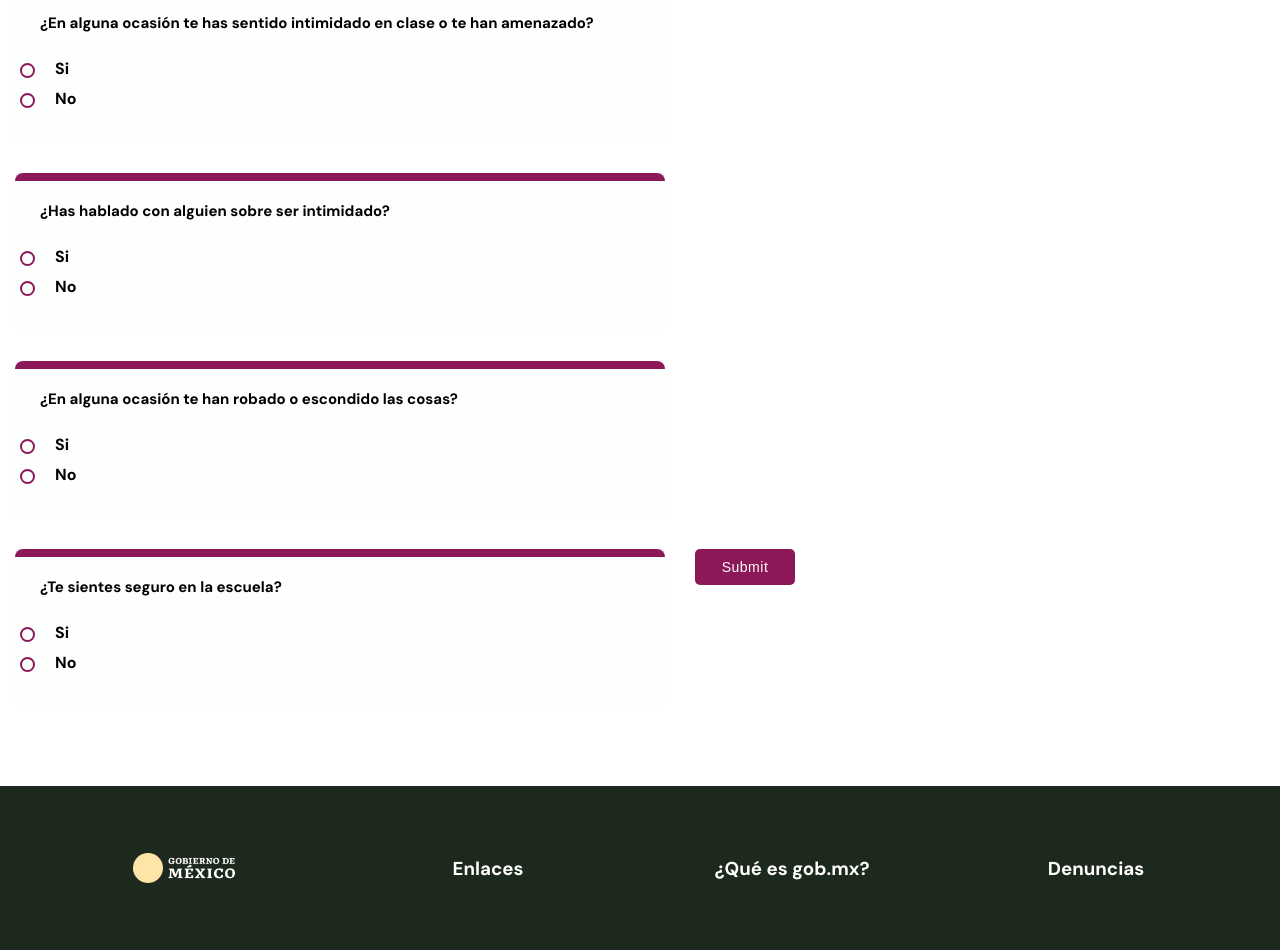
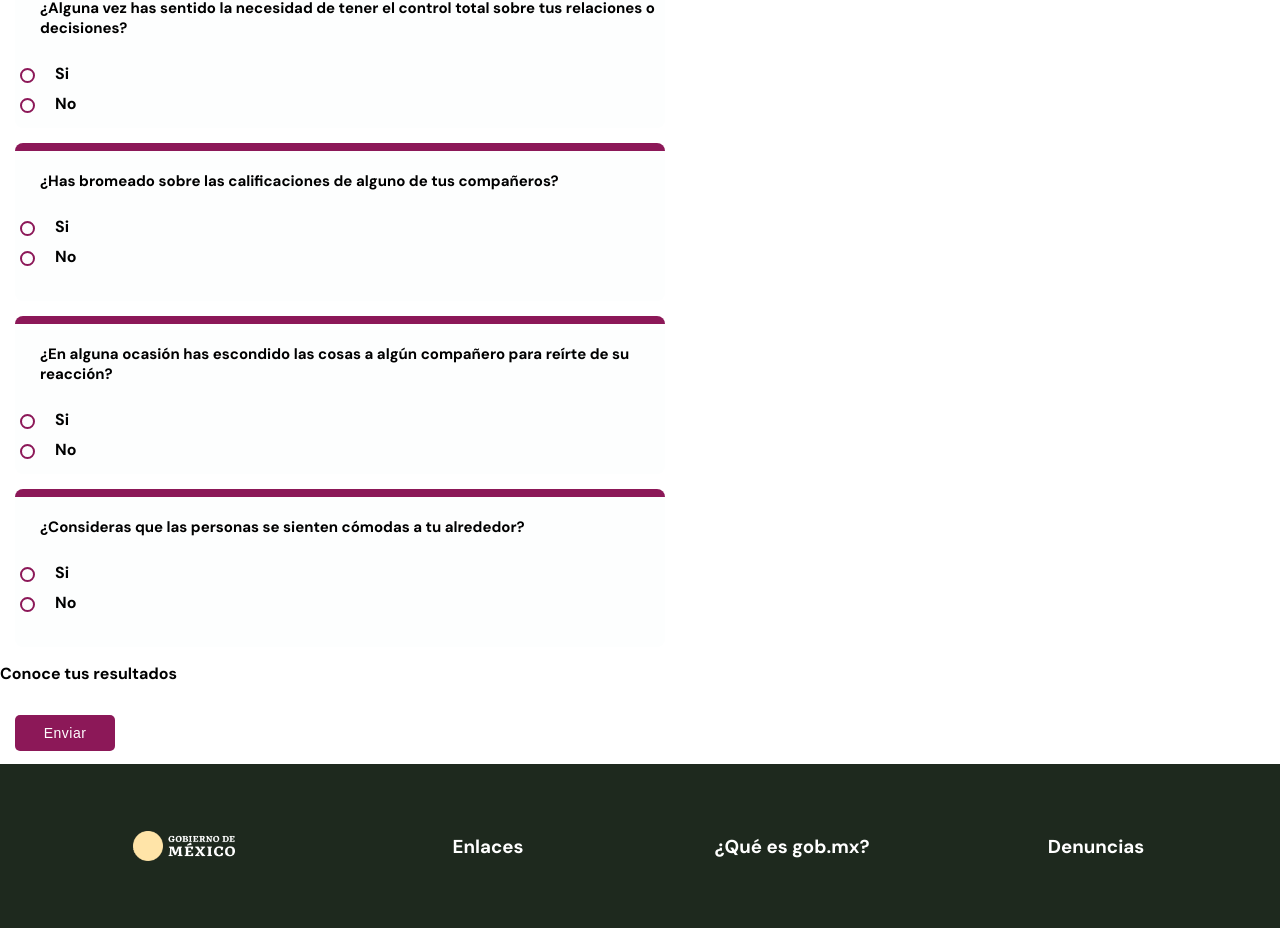
Before and after one commit to MynameisJorge04/violentometro-app, a React (Create React App) app in the folder frontend/: page /encuesta-form in a window 1280 px wide. Shown: the part 528-1478 px from the top of the page. After the commit the page ends 1456 px from the top, so only its background shows below. Built offline with nearby package versions, Linux system fonts and the light colour scheme.

Commit message:
Resultados form

```diff
--- a/frontend/src/TodoForm/form.css
+++ b/frontend/src/TodoForm/form.css
@@ -94,3 +94,39 @@
 .option label {
     cursor: pointer;
 }
+
+.alert-container {
+    position: fixed;
+    top: 50%;
+    left: 50%;
+    transform: translate(-50%, -50%);
+    width: 500px;
+    padding: 40px;
+    background-color: #fff;
+    box-shadow: 0 0 10px rgba(0, 0, 0, 0.2);
+    text-align: center;
+}
+
+.alert-title {
+    font-size: 15px;
+    margin-bottom: 10px;
+}
+
+.alert-message {
+    font-size: 14px;
+    margin-bottom: 20px;
+}
+
+.alert-button {
+    padding: 8px 16px;
+    background-color: #8C1858;
+    color: #fff;
+    border: none;
+    border-radius: 4px;
+    font-size: 14px;
+    cursor: pointer;
+}
+
+.alert-button:hover {
+    background-color: rgba(128, 128, 128, 0.86);
+}
--- a/frontend/src/TodoForm/index.js
+++ b/frontend/src/TodoForm/index.js
@@ -1,19 +1,89 @@
-import React from "react";
-import './form.css';
+import React, { useState } from "react";
+import "./form.css";
+import imgVerde from "../assets/verde.png";
+import imgAmarillo from "../assets/amarillo.png";
+import imgNaranja from "../assets/naranja.png";
+import imgRojo from "../assets/rojo.png";
+import imgMorado from "../assets/morado.png";
 
 const FormAlumno = () => {
+    const [result, setResult] = useState("");
+    const [showAlert, setShowAlert] = useState(false);
+    const [showResultAlert, setShowResultAlert] = useState(false);
+    const [imagen, setImagen] = useState("");
+
+    const handleSubmit = (event) => {
+        event.preventDefault();
+
+        // Obtener las respuestas del usuario
+        const q1 = document.querySelector('input[name="q1"]:checked')?.value;
+        const q2 = document.querySelector('input[name="q2"]:checked')?.value;
+        const q3 = document.querySelector('input[name="q3"]:checked')?.value;
+        const q4 = document.querySelector('input[name="q4"]:checked')?.value;
+        const q5 = document.querySelector('input[name="q5"]:checked')?.value;
+
+        // Validar que se hayan seleccionado todas las respuestas
+        if (q1 && q2 && q3 && q4 && q5) {
+            // Calcular el nivel del "Violentómetro"
+            let nivel = 0;
+            if (q1 === "s") nivel++;
+            if (q2 === "s") nivel++;
+            if (q3 === "s") nivel++;
+            if (q4 === "s") nivel++;
+            if (q5 === "s") nivel++;
+
+            // Mostrar el nivel en el pop-up
+            let mensaje = "";
+
+            if (nivel === 0) {
+                mensaje =
+                    "Querido usuario, permíteme informarte sobre algo muy relevante: según los datos disponibles, el nivel de violencia en esta situación es bajo. Sin embargo, te insto a ser consciente de que incluso con un nivel bajo, es esencial mantener el respeto y la cortesía en todo momento.";
+                setImagen(imgVerde);
+            } else if (nivel === 1) {
+                mensaje =
+                    "Atención, querido usuario: hemos detectado que el nivel de violencia en esta situación se cataloga como medio. Es importante que te tomes un momento para reflexionar sobre tus palabras y acciones antes de continuar.";
+                setImagen(imgNaranja);
+            } else if (nivel === 2) {
+                mensaje =
+                    "Atención, querido usuario: hemos recibido información alarmante. El nivel de violencia en esta situación se clasifica como alto. Es de suma importancia que tomemos medidas para garantizar la seguridad y el respeto mutuo.";
+                setImagen(imgRojo);
+            } else {
+                mensaje =
+                    'Querido usuario, la situación es crítica. Según la información disponible, el nivel de violencia se encuentra catalogado como "Muy Alto". En este momento, es imprescindible que prestes máxima atención a tus palabras y acciones.';
+                setImagen(imgMorado);
+            }
+
+            setResult(mensaje);
+            setShowAlert(true);
+        } else {
+            alert("Por favor, responde todas las preguntas.");
+        }
+    };
+
+    const handleAlertClose = () => {
+        setShowAlert(false);
+        setShowResultAlert(true);
+    };
+
+    const handleResultAlertClose = () => {
+        setShowResultAlert(false);
+    };
+
     return (
         <div className="form">
             <div className="title-div">
-                <h1>VIOLENTOMETRO ALUMNO - ALUMNO </h1>
+                <h1>VIOLENTOMETRO ALUMNO - ALUMNO</h1>
                 <p>FORMULARIO COMPLETAMENTE CONFIDENCIAL</p>
             </div>
 
+            <form onSubmit={handleSubmit}>
                 <div className="uno-div">
-                <div className="pregunta">¿Has escuchado algún comentario ofensivo hacia tu aspecto físico? </div>
+                    <div className="pregunta">
+                        ¿Alguna vez has sentido que las palabras de alguien pueden doler más que un golpe físico en el entorno escolar?{" "}
+                    </div>
                     <div className="option">
                         <input type="radio" name="q1" value="s" id="q1-si" />
-                    <label htmlFor="q1-si" >Si</label>
+                        <label htmlFor="q1-si">Si</label>
                     </div>
                     <div className="option">
                         <input type="radio" name="q1" value="n" id="q1-no" />
@@ -22,7 +92,9 @@ const FormAlumno = () => {
                 </div>
 
                 <div className="dos-div">
-                <div className="pregunta">¿En alguna ocasión te has sentido intimidado en clase o te han amenazado?</div>
+                    <div className="pregunta">
+                        ¿Alguna vez has sentido la necesidad de tener el control total sobre tus relaciones o decisiones?
+                    </div>
                     <div className="option">
                         <input type="radio" name="q2" value="s" id="q2-si" />
                         <label htmlFor="q2-si">Si</label>
@@ -34,7 +106,7 @@ const FormAlumno = () => {
                 </div>
 
                 <div className="tres-div">
-                <div className="pregunta">¿Has hablado con alguien sobre ser intimidado?</div>
+                    <div className="pregunta">¿Has bromeado sobre las calificaciones de alguno de tus compañeros?</div>
                     <div className="option">
                         <input type="radio" name="q3" value="s" id="q3-si" />
                         <label htmlFor="q3-si">Si</label>
@@ -46,7 +118,9 @@ const FormAlumno = () => {
                 </div>
 
                 <div className="cuatro-div">
-                <div className="pregunta">¿En alguna ocasión te han robado o escondido las cosas?</div>
+                    <div className="pregunta">
+                        ¿En alguna ocasión has escondido las cosas a algún compañero para reírte de su reacción?
+                    </div>
                     <div className="option">
                         <input type="radio" name="q4" value="s" id="q4-si" />
                         <label htmlFor="q4-si">Si</label>
@@ -58,7 +132,7 @@ const FormAlumno = () => {
                 </div>
 
                 <div className="cinco-div">
-                <div className="pregunta">¿Te sientes seguro en la escuela?</div>
+                    <div className="pregunta">¿Consideras que las personas se sienten cómodas a tu alrededor?</div>
                     <div className="option">
                         <input type="radio" name="q5" value="s" id="q5-si" />
                         <label htmlFor="q5-si">Si</label>
@@ -70,8 +144,32 @@ const FormAlumno = () => {
                 </div>
 
                 <div>
-                <input className="btn" type="submit" name="Submit" />
+                    <p>Conoce tus resultados</p>
+                    <input className="btn" type="submit" value="Enviar" />
                 </div>
+            </form>
+
+            {showAlert && (
+                <div className="alert-container">
+                    <h2 className="alert-title">
+                        Nos gusta creer que tenemos una comprensión profunda de nuestros propios pensamientos, acciones y motivaciones, pero en realidad, ¡es todo un juego de espejos! A continuación te mostramos tus resultados:
+                    </h2>
+                    <button className="alert-button" onClick={handleAlertClose}>
+                        Mostrar resultados
+                    </button>
+                </div>
+            )}
+
+            {showResultAlert && (
+                <div className="alert-container">
+                    <h2 className="alert-title">Tus resultados:</h2>
+                    <img src={imagen} alt="Nivel de violencia" className="alert-image" /> {/* Agregar la imagen correspondiente */}
+                    <p className="alert-message">{result}</p>
+                    <button className="alert-button" onClick={handleResultAlertClose}>
+                        Cerrar
+                    </button>
+                </div>
+            )}
         </div>
     );
 };
--- a/frontend/src/TodoViolentometroSection/TodoViolentometroSection.css
+++ b/frontend/src/TodoViolentometroSection/TodoViolentometroSection.css
@@ -51,6 +51,21 @@
     width: 30%;
 }
 
-.popup img{
-    width: 50%;
+.left-image {
+    float: left;
+    max-width: 8%;
+    margin-right: 10px;
 }
+
+.right-image {
+    float: right;
+    max-width: 10%;
+    margin-left: 10px;
+}
+
+.center-image {
+    display: block;
+    margin-left: auto;
+    margin-right: auto;
+    max-width: 10%;
+}
```
Also changed, not shown: frontend/src/TodoContenidoPrincipal/index.js (+0 -9 lines). Lines whose indentation alone changed are shown as unchanged.
